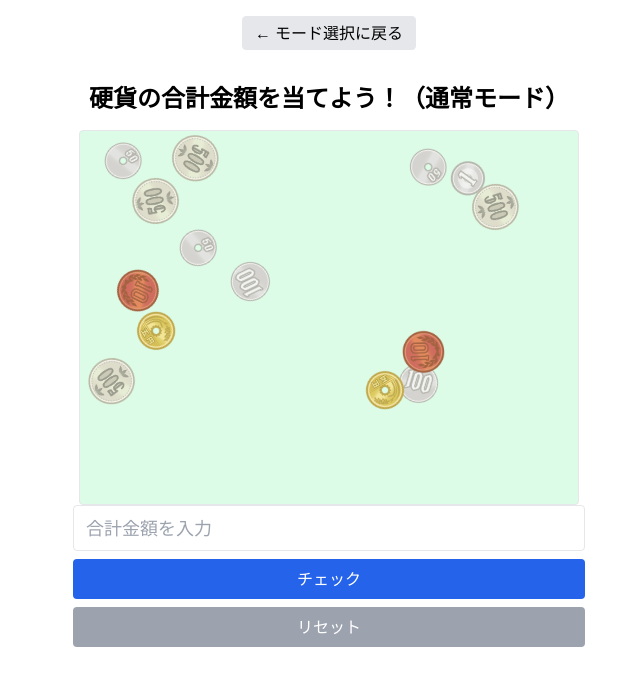
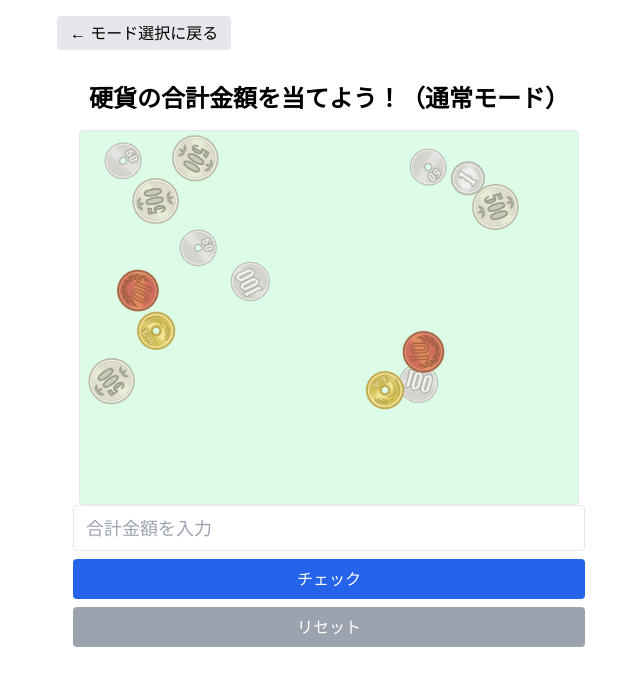
Before and after one commit to kemickoko/coin-game, a React (Vite) app: page / in a window 1280 px wide. Both pictures are taken after a click on the button "スタート！". Shown: the top 686 px of the page, without its empty margins (311-951 px from the left). Built offline with nearby package versions, Linux system fonts and the light colour scheme.

Commit message:
スマホ時の画面移動修正

```diff
--- a/src/App.tsx
+++ b/src/App.tsx
@@ -35,18 +35,20 @@ export const App = () => {
     }
 
   return (
-    <div className="max-w-xl mx-auto p-4 text-center">
+    <div className="min-h-screen max-w-xl mx-auto p-4 text-center flex flex-col">
       <button
         onClick={handleBackToHome}
-        className="mb-4 px-3 py-1 rounded border bg-gray-200 hover:bg-gray-300"
+        className="mb-4 px-3 py-1 rounded border bg-gray-200 hover:bg-gray-300 self-start"
       >
         ← モード選択に戻る
       </button>
 
       {/* モードごとの表示切り替え */}
-      {mode === 'normal' && <NormalMode difficulty={difficulty} />}
-      {mode === 'timer' && <TimerChallenge difficulty={difficulty} />}
-      {mode === 'streak' && <StreakChallenge difficulty={difficulty} />}
+      <div className="flex-grow">
+        {mode === 'normal' && <NormalMode difficulty={difficulty} />}
+        {mode === 'timer' && <TimerChallenge difficulty={difficulty} />}
+        {mode === 'streak' && <StreakChallenge difficulty={difficulty} />}
+      </div>
     </div>
   );
 };
```
